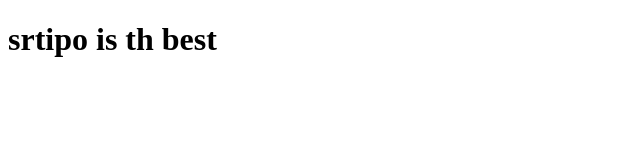
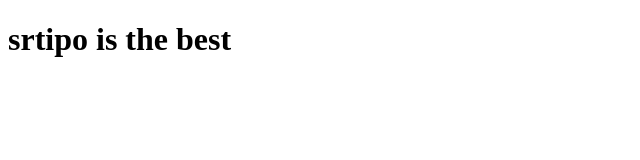
Before and after one commit to srtipo/srtipo.github.io, a plain HTML site: page index.html in a window 1280 px wide. Shown: the full height of the page, 0-640 px from the left. Drawn offline with Linux system fonts and the light colour scheme.

Commit message:
Update index.html

```diff
--- a/index.html
+++ b/index.html
@@ -6,7 +6,7 @@
     </head>
     <body onload="onLoad();">
       <div id="banano"></div>
-      <h1>srtipo is th best</h1>
+      <h1>srtipo is the best</h1>
       <script>
           function onLoad () {
             document.getElementById('banano').innerHTML = '';
```
